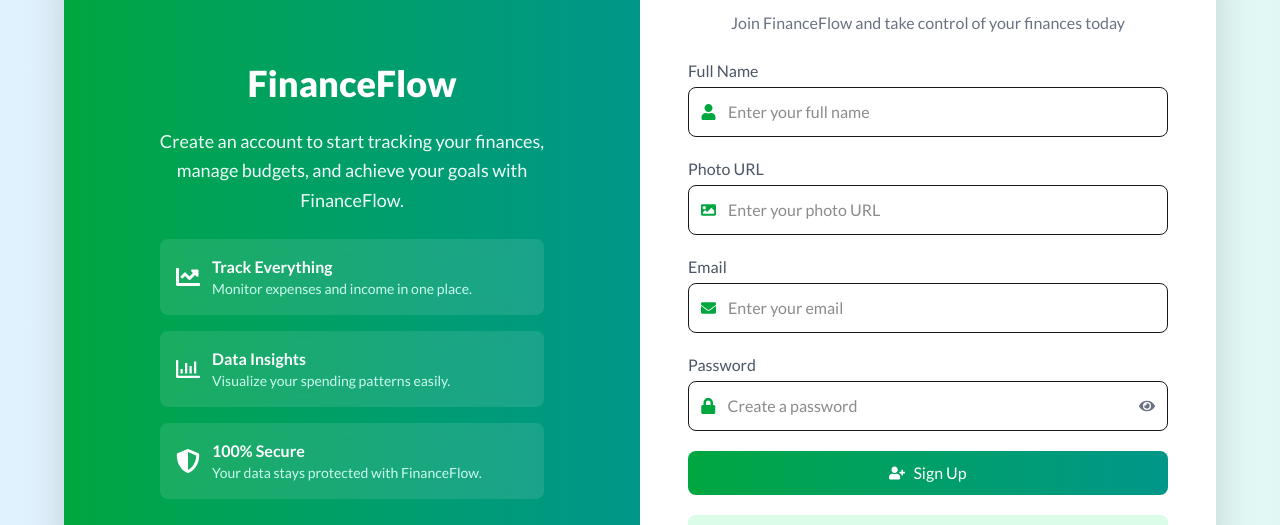
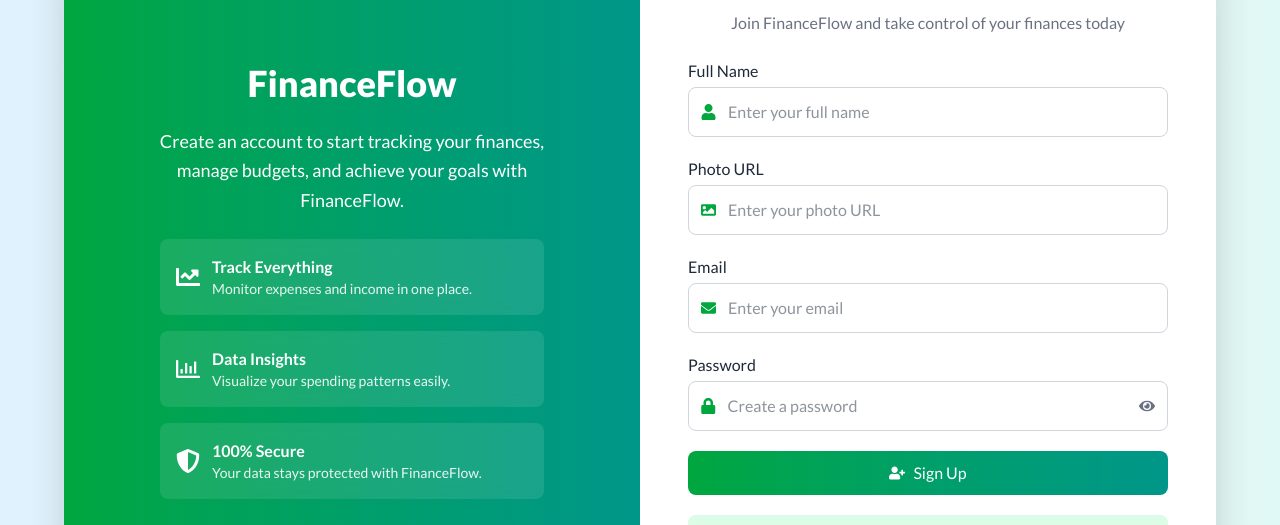
Before and after one commit to amdadislam01/financeflow-client-site, a React (Vite) app: page /signup in a window 1280 px wide. Shown: the part 184-709 px from the top of the page. Built offline with nearby package versions, Linux system fonts and the light colour scheme; no server answers.

Commit message:
ThemeToggle System implement dark/light added Complate

```diff
--- a/src/auth/Login/Login.jsx
+++ b/src/auth/Login/Login.jsx
@@ -13,10 +13,12 @@
 import { toast } from "react-toastify";
 import { useLocation, useNavigate } from "react-router";
 import { AuthContext } from "../../context/AuthContext";
+import { useTheme } from "../../context/ThemeContext/ThemeContext";
 
 const Login = () => {
   const { loginUser, signInWithGoogle, emailInput, setEmailInput } =
     useContext(AuthContext);
+  const { isDarkMode } = useTheme();
   const [showPassword, setShowPassword] = useState(false);
   const location = useLocation();
   const navigate = useNavigate();
@@ -28,14 +30,12 @@
     const password = e.target.password.value;
 
     loginUser(email, password)
-      .then((result) => {
-        console.log(result.user);
+      .then(() => {
         e.target.reset();
         toast.success("Login successful!");
         navigate(from, { replace: true });
       })
-      .catch((error) => {
-        console.log(error);
+      .catch(() => {
         toast.error("Invalid email or password!");
       });
   };
@@ -43,50 +43,71 @@
   const handleGoogleLogin = () => {
     signInWithGoogle()
       .then((result) => {
-        console.log(result.user);
         const newUsers = {
           name: result.user.displayName,
           email: result.user.email,
           image: result.user.photoURL,
         };
 
-        fetch("http://localhost:3000/users", {
+        fetch("https://financeflow-tau-eight.vercel.app/users", {
           method: "POST",
-          headers: {
-            "content-type": "application/json",
-          },
+          headers: { "content-type": "application/json" },
           body: JSON.stringify(newUsers),
         })
           .then((res) => res.json())
-          .then((data) => {
-            console.log("data after users side", data);
+          .then(() => {
             toast.success("Login successful!");
             navigate("/");
           });
       })
-      .catch((error) => {
-        console.log(error);
-        toast.error("Google login failed!");
-      });
+      .catch(() => toast.error("Google login failed!"));
   };
 
   return (
-    <div className="flex min-h-screen bg-gradient-to-r from-sky-100 via-white to-[#E0F8F5] items-center justify-center p-5">
-      <div className="w-full max-w-6xl bg-white rounded-2xl shadow-2xl overflow-hidden grid md:grid-cols-2">
+    <div
+      className={`flex min-h-screen items-center justify-center p-5 transition-colors duration-500 ${
+        isDarkMode
+          ? "bg-gradient-to-r from-gray-900 via-gray-800 to-gray-900 text-gray-100"
+          : "bg-gradient-to-r from-sky-100 via-white to-[#E0F8F5] text-gray-800"
+      }`}
+    >
+      <div
+        className={`w-full max-w-6xl rounded-2xl shadow-2xl overflow-hidden grid md:grid-cols-2 transition-all duration-500 ${
+          isDarkMode ? "bg-gray-800 border border-gray-700" : "bg-white"
+        }`}
+      >
         <div className="p-8 md:p-12 flex flex-col justify-center">
-          <h2 className="text-3xl font-bold text-gray-800 mb-2 text-center">
+          <h2
+            className={`text-3xl font-bold mb-2 text-center ${
+              isDarkMode ? "text-emerald-400" : "text-gray-800"
+            }`}
+          >
             Welcome Back
           </h2>
-          <p className="text-gray-500 text-center mb-6">
+          <p
+            className={`text-center mb-6 ${
+              isDarkMode ? "text-gray-300" : "text-gray-500"
+            }`}
+          >
             Sign in to continue managing your finances
           </p>
 
           <form onSubmit={handleLogin} className="space-y-5">
             <div>
-              <label className="block mb-1 text-gray-600 font-medium">
+              <label
+                className={`block mb-1 font-medium ${
+                  isDarkMode ? "text-gray-300" : "text-gray-600"
+                }`}
+              >
                 Email
               </label>
-              <div className="flex items-center border rounded-lg p-3">
+              <div
+                className={`flex items-center border rounded-lg p-3 ${
+                  isDarkMode
+                    ? "border-gray-600 bg-gray-700"
+                    : "border-gray-300 bg-white"
+                }`}
+              >
                 <FaEnvelope className="text-green-600 mr-3" />
                 <input
                   type="email"
@@ -95,27 +116,44 @@
                   onChange={(e) => setEmailInput(e.target.value)}
                   required
                   placeholder="Enter your email"
-                  className="w-full outline-none"
+                  className={`w-full outline-none ${
+                    isDarkMode ? "bg-gray-700 text-gray-100" : "text-gray-800"
+                  }`}
                 />
               </div>
             </div>
+
             <div>
-              <label className="block mb-1 text-gray-600 font-medium">
+              <label
+                className={`block mb-1 font-medium ${
+                  isDarkMode ? "text-gray-300" : "text-gray-600"
+                }`}
+              >
                 Password
               </label>
-              <div className="flex items-center border rounded-lg p-3">
+              <div
+                className={`flex items-center border rounded-lg p-3 ${
+                  isDarkMode
+                    ? "border-gray-600 bg-gray-700"
+                    : "border-gray-300 bg-white"
+                }`}
+              >
                 <FaLock className="text-green-600 mr-3" />
                 <input
                   type={showPassword ? "text" : "password"}
                   name="password"
                   required
                   placeholder="Enter your password"
-                  className="w-full outline-none"
+                  className={`w-full outline-none ${
+                    isDarkMode ? "bg-gray-700 text-gray-100" : "text-gray-800"
+                  }`}
                 />
                 <button
                   type="button"
                   onClick={() => setShowPassword(!showPassword)}
-                  className="text-gray-500"
+                  className={`${
+                    isDarkMode ? "text-gray-300" : "text-gray-500"
+                  }`}
                 >
                   {showPassword ? <FaEyeSlash /> : <FaEye />}
                 </button>
@@ -142,13 +180,21 @@
               <button
                 onClick={handleGoogleLogin}
                 type="button"
-                className="w-full flex items-center justify-center gap-2 bg-green-100 text-green-700 px-4 py-2 rounded-lg hover:bg-green-200 transition cursor-pointer"
+                className={`w-full flex items-center justify-center gap-2 px-4 py-2 rounded-lg transition cursor-pointer ${
+                  isDarkMode
+                    ? "bg-gray-700 text-green-400 hover:bg-gray-600"
+                    : "bg-green-100 text-green-700 hover:bg-green-200"
+                }`}
               >
                 <FaGoogle /> Continue with Google
               </button>
             </div>
 
-            <p className="text-center text-sm text-gray-600 mt-4">
+            <p
+              className={`text-center text-sm mt-4 ${
+                isDarkMode ? "text-gray-300" : "text-gray-600"
+              }`}
+            >
               Don’t have an account?{" "}
               <a
                 href="/signup"
@@ -159,6 +205,7 @@
             </p>
           </form>
         </div>
+
         <div className="hidden md:flex flex-col justify-center items-center text-white bg-gradient-to-r from-green-600 to-teal-600 p-10 space-y-6">
           <h2 className="text-4xl font-extrabold">FinanceFlow</h2>
           <p className="text-center text-lg text-teal-50 leading-relaxed max-w-md">
@@ -176,7 +223,6 @@
                 </p>
               </div>
             </div>
-
             <div className="flex items-center gap-3 bg-white/10 backdrop-blur-sm p-4 rounded-lg">
               <FaRegChartBar className="text-2xl" />
               <div>
@@ -186,7 +232,6 @@
                 </p>
               </div>
             </div>
-
             <div className="flex items-center gap-3 bg-white/10 backdrop-blur-sm p-4 rounded-lg">
               <FaShieldAlt className="text-2xl" />
               <div>
--- a/src/auth/SignUp/SignUp.jsx
+++ b/src/auth/SignUp/SignUp.jsx
@@ -13,16 +13,14 @@
   FaRegChartBar,
 } from "react-icons/fa";
 import { toast } from "react-toastify";
-import {  useNavigate } from "react-router";
+import { useNavigate } from "react-router";
 import { AuthContext } from "../../context/AuthContext";
 import { updateProfile } from "firebase/auth";
+import { useTheme } from "../../context/ThemeContext/ThemeContext";
 
 const Signup = () => {
-  const {
-    createUser,
-    signInWithGoogle,
-    setLoading,
-  } = useContext(AuthContext);
+  const { createUser, signInWithGoogle, setLoading } = useContext(AuthContext);
+  const { isDarkMode } = useTheme();
   const [showPassword, setShowPassword] = useState(false);
   const navigate = useNavigate();
 
@@ -35,23 +33,21 @@
 
     const passwordRegex = /^(?=.*[a-z])(?=.*[A-Z])(?=.*\d).{6,}$/;
     if (!passwordRegex.test(password)) {
-      toast.error("Password must include uppercase, lowercase, and a number (min 6 characters)");
+      toast.error(
+        "Password must include uppercase, lowercase, and a number (min 6 characters)"
+      );
       return;
     }
 
     createUser(email, password)
       .then((result) => {
         const user = result.user;
-        updateProfile(user, {
-          displayName,
-          photoURL
-        })
+        updateProfile(user, { displayName, photoURL })
           .then(() => {
-            console.log("Profile updated:", user);
             toast.success("Sign Up successful!");
             e.target.reset();
             setLoading(true);
-            navigate('/');
+            navigate("/");
           })
           .catch((err) => console.log("Profile update failed:", err));
       })
@@ -64,26 +60,24 @@
   const handleGoogleLogin = () => {
     signInWithGoogle()
       .then((result) => {
-          console.log(result.user);
         const newUsers = {
           name: result.user.displayName,
           email: result.user.email,
           image: result.user.photoURL,
         };
 
-          fetch("http://localhost:3000/users", {
+        fetch("https://financeflow-tau-eight.vercel.app/users", {
           method: "POST",
           headers: {
-              'content-type': 'application/json',
+            "content-type": "application/json",
           },
           body: JSON.stringify(newUsers),
         })
           .then((res) => res.json())
-            .then((data) => {
-              console.log("data after users side", data);
+          .then(() => {
             toast.success("Login successful!");
             navigate("/");
-            })
+          });
       })
       .catch((error) => {
         console.log(error);
@@ -92,11 +86,27 @@
   };
 
   return (
-    <div className="flex min-h-screen bg-gradient-to-r from-sky-100 via-white to-[#E0F8F5] items-center justify-center p-5">
-      <div className="w-full max-w-6xl bg-white rounded-2xl shadow-2xl overflow-hidden grid md:grid-cols-2">
-        <div className="hidden md:flex flex-col justify-center items-center text-white bg-gradient-to-r from-green-600 to-teal-600 p-10 space-y-6">
+    <div
+      className={`flex min-h-screen items-center justify-center p-5 transition-all duration-500 ${
+        isDarkMode
+          ? "bg-gradient-to-r from-gray-900 via-gray-800 to-gray-900"
+          : "bg-gradient-to-r from-sky-100 via-white to-[#E0F8F5]"
+      }`}
+    >
+      <div
+        className={`w-full max-w-6xl rounded-2xl shadow-2xl overflow-hidden grid md:grid-cols-2 transition-all duration-500 ${
+          isDarkMode ? "bg-gray-800 text-gray-100" : "bg-white text-gray-800"
+        }`}
+      >
+        <div
+          className={`hidden md:flex flex-col justify-center items-center p-10 space-y-6 transition-all duration-500 ${
+            isDarkMode
+              ? "bg-gradient-to-r from-green-700 to-teal-700 text-gray-100"
+              : "bg-gradient-to-r from-green-600 to-teal-600 text-white"
+          }`}
+        >
           <h2 className="text-4xl font-extrabold">FinanceFlow</h2>
-          <p className="text-center text-lg text-teal-50 leading-relaxed max-w-md">
+          <p className="text-center text-lg leading-relaxed max-w-md">
             Create an account to start tracking your finances, manage budgets,
             and achieve your goals with FinanceFlow.
           </p>
@@ -106,7 +116,7 @@
               <FaChartLine className="text-2xl" />
               <div>
                 <p className="font-semibold">Track Everything</p>
-                <p className="text-sm text-teal-100">
+                <p className="text-sm opacity-90">
                   Monitor expenses and income in one place.
                 </p>
               </div>
@@ -116,7 +126,7 @@
               <FaRegChartBar className="text-2xl" />
               <div>
                 <p className="font-semibold">Data Insights</p>
-                <p className="text-sm text-teal-100">
+                <p className="text-sm opacity-90">
                   Visualize your spending patterns easily.
                 </p>
               </div>
@@ -126,82 +136,111 @@
               <FaShieldAlt className="text-2xl" />
               <div>
                 <p className="font-semibold">100% Secure</p>
-                <p className="text-sm text-teal-100">
+                <p className="text-sm opacity-90">
                   Your data stays protected with FinanceFlow.
                 </p>
               </div>
             </div>
           </div>
         </div>
+
         <div className="p-8 md:p-12 flex flex-col justify-center">
-          <h2 className="text-3xl font-bold text-gray-800 mb-2 text-center">
+          <h2 className="text-3xl font-bold mb-2 text-center">
             Create Account
           </h2>
-          <p className="text-gray-500 text-center mb-6">
+          <p
+            className={`text-center mb-6 ${
+              isDarkMode ? "text-gray-400" : "text-gray-500"
+            }`}
+          >
             Join FinanceFlow and take control of your finances today
           </p>
 
           <form onSubmit={handleRegister} className="space-y-5">
             <div>
-              <label className="block mb-1 text-gray-600 font-medium">
-                Full Name
-              </label>
-              <div className="flex items-center border rounded-lg p-3">
+              <label className="block mb-1 font-medium">Full Name</label>
+              <div
+                className={`flex items-center rounded-lg p-3 border transition-all duration-300 ${
+                  isDarkMode
+                    ? "bg-gray-700 border-gray-600"
+                    : "bg-white border-gray-300"
+                }`}
+              >
                 <FaUser className="text-green-600 mr-3" />
                 <input
                   type="text"
                   name="name"
                   required
                   placeholder="Enter your full name"
-                  className="w-full outline-none"
+                  className={`w-full outline-none bg-transparent ${
+                    isDarkMode ? "text-gray-100" : "text-gray-800"
+                  }`}
                 />
               </div>
             </div>
 
             <div>
-              <label className="block mb-1 text-gray-600 font-medium">
-                Photo URL
-              </label>
-              <div className="flex items-center border rounded-lg p-3">
+              <label className="block mb-1 font-medium">Photo URL</label>
+              <div
+                className={`flex items-center rounded-lg p-3 border transition-all duration-300 ${
+                  isDarkMode
+                    ? "bg-gray-700 border-gray-600"
+                    : "bg-white border-gray-300"
+                }`}
+              >
                 <FaImage className="text-green-600 mr-3" />
                 <input
                   type="text"
                   name="photo"
                   required
                   placeholder="Enter your photo URL"
-                  className="w-full outline-none"
+                  className={`w-full outline-none bg-transparent ${
+                    isDarkMode ? "text-gray-100" : "text-gray-800"
+                  }`}
                 />
               </div>
             </div>
 
             <div>
-              <label className="block mb-1 text-gray-600 font-medium">
-                Email
-              </label>
-              <div className="flex items-center border rounded-lg p-3">
+              <label className="block mb-1 font-medium">Email</label>
+              <div
+                className={`flex items-center rounded-lg p-3 border transition-all duration-300 ${
+                  isDarkMode
+                    ? "bg-gray-700 border-gray-600"
+                    : "bg-white border-gray-300"
+                }`}
+              >
                 <FaEnvelope className="text-green-600 mr-3" />
                 <input
                   type="email"
                   name="email"
                   required
                   placeholder="Enter your email"
-                  className="w-full outline-none"
+                  className={`w-full outline-none bg-transparent ${
+                    isDarkMode ? "text-gray-100" : "text-gray-800"
+                  }`}
                 />
               </div>
             </div>
 
             <div>
-              <label className="block mb-1 text-gray-600 font-medium">
-                Password
-              </label>
-              <div className="flex items-center border rounded-lg p-3">
+              <label className="block mb-1 font-medium">Password</label>
+              <div
+                className={`flex items-center rounded-lg p-3 border transition-all duration-300 ${
+                  isDarkMode
+                    ? "bg-gray-700 border-gray-600"
+                    : "bg-white border-gray-300"
+                }`}
+              >
                 <FaLock className="text-green-600 mr-3" />
                 <input
                   type={showPassword ? "text" : "password"}
                   name="password"
                   required
                   placeholder="Create a password"
-                  className="w-full outline-none"
+                  className={`w-full outline-none bg-transparent ${
+                    isDarkMode ? "text-gray-100" : "text-gray-800"
+                  }`}
                 />
                 <button
                   type="button"
@@ -224,17 +263,25 @@
               <button
                 onClick={handleGoogleLogin}
                 type="button"
-                className="w-full flex items-center justify-center gap-2 bg-green-100 text-green-700 px-4 py-2 rounded-lg hover:bg-green-200 transition cursor-pointer"
+                className={`w-full flex items-center justify-center gap-2 px-4 py-2 rounded-lg transition cursor-pointer ${
+                  isDarkMode
+                    ? "bg-gray-700 text-green-400 hover:bg-gray-600"
+                    : "bg-green-100 text-green-700 hover:bg-green-200"
+                }`}
               >
                 <FaGoogle /> Continue with Google
               </button>
             </div>
 
-            <p className="text-center text-sm text-gray-600 mt-4">
+            <p
+              className={`text-center text-sm mt-4 ${
+                isDarkMode ? "text-gray-400" : "text-gray-600"
+              }`}
+            >
               Already have an account?{" "}
               <a
                 href="/login"
-                className="text-green-700 font-semibold hover:underline"
+                className="text-green-700 dark:text-green-400 font-semibold hover:underline"
               >
                 Login Now
               </a>
--- a/src/pages/AddTransaction/AddTransaction.jsx
+++ b/src/pages/AddTransaction/AddTransaction.jsx
@@ -42,7 +42,7 @@
     };
 
     try {
-      const res = await fetch("http://localhost:3000/addtranstion", {
+      const res = await fetch("https://financeflow-tau-eight.vercel.app/addtranstion", {
         method: "POST",
         headers: { "Content-Type": "application/json" },
         body: JSON.stringify(newTransaction),
--- /dev/null
+++ b/src/pages/ForgetPassword/ForgetPassword.jsx
@@ -0,0 +1,88 @@
+import React, { useState, useContext } from "react";
+import { useLocation, useNavigate } from "react-router";
+import { AuthContext } from "../../context/AuthContext";
+import { useTheme } from "../../context/ThemeContext/ThemeContext";
+
+const ForgetPassword = () => {
+  const { resetPassword } = useContext(AuthContext);
+  const { isDarkMode } = useTheme();
+  const location = useLocation();
+  const navigate = useNavigate();
+  const initialEmail = location.state?.email || "";
+  const [email, setEmail] = useState(initialEmail);
+
+  const handleReset = async (e) => {
+    e.preventDefault();
+    if (!email) return;
+
+    try {
+      await resetPassword(email);
+      setEmail("");
+      const domain = email.split("@")[1];
+      if (domain === "gmail.com") {
+        window.location.href = "https://mail.google.com";
+      } else if (domain === "yahoo.com") {
+        window.location.href = "https://mail.yahoo.com";
+      } else {
+        navigate("/login");
+      }
+    } catch (error) {
+      console.error("Error sending reset email:", error);
+    }
+  };
+
+  return (
+    <div
+      className={`flex justify-center items-center min-h-screen transition-colors duration-500 ${
+        isDarkMode
+          ? "bg-gradient-to-b from-gray-900 to-gray-800 text-white"
+          : "bg-gradient-to-b from-[#D1FAE5] to-white text-gray-800"
+      }`}
+    >
+      <div
+        className={`p-8 rounded-2xl shadow-xl w-full max-w-md border transition-colors duration-500 ${
+          isDarkMode
+            ? "bg-gray-800 border-gray-700"
+            : "bg-white border-[#10B981]/20"
+        }`}
+      >
+        <h2
+          className={`text-2xl font-bold text-center mb-6 ${
+            isDarkMode ? "text-[#14B8A6]" : "text-[#10B981]"
+          }`}
+        >
+          Forgot Password
+        </h2>
+        <p
+          className={`text-center mb-4 ${
+            isDarkMode ? "text-gray-300" : "text-gray-600"
+          }`}
+        >
+          Enter your email to reset your password
+        </p>
+        <form onSubmit={handleReset} className="space-y-5">
+          <input
+            type="email"
+            placeholder="Enter your email"
+            value={email}
+            onChange={(e) => setEmail(e.target.value)}
+            className={`w-full p-3 rounded-lg outline-none transition border ${
+              isDarkMode
+                ? "bg-gray-900 border-gray-700 text-white placeholder-gray-400 focus:border-[#10B981]"
+                : "bg-white border-gray-300 text-gray-800 focus:border-[#10B981]"
+            }`}
+            required
+          />
+          <button
+            type="submit"
+            className="w-full bg-[#10B981] text-white py-2.5 rounded-lg font-medium hover:bg-[#0EA472] transition cursor-pointer"
+          >
+            Send Reset Email
+          </button>
+        </form>
+      </div>
+    </div>
+  );
+};
+
+export default ForgetPassword;
--- a/src/pages/MyProfile/Myprofile.jsx
+++ b/src/pages/MyProfile/Myprofile.jsx
@@ -38,7 +38,7 @@
     e.preventDefault();
     try {
       await updateUserProfile(name, photo);
-      const res = await fetch(`http://localhost:3000/users/${user.email}`, {
+      const res = await fetch(`https://financeflow-tau-eight.vercel.app/users/${user.email}`, {
         method: "PATCH",
         headers: {
           "Content-Type": "application/json",
```
Also changed, not shown: src/components/Overview/Overview.jsx (+22 -5 lines), src/pages/MyTransaction/MyTransaction.jsx (+39 -15 lines), src/pages/Reports/Reports.jsx (+26 -4 lines), src/routes/routes.jsx (+8 -1 lines), vercel.json (added). Lines whose indentation alone changed are shown as unchanged.
